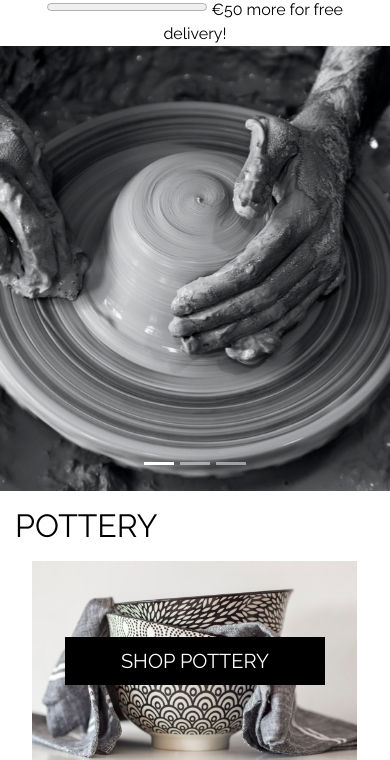
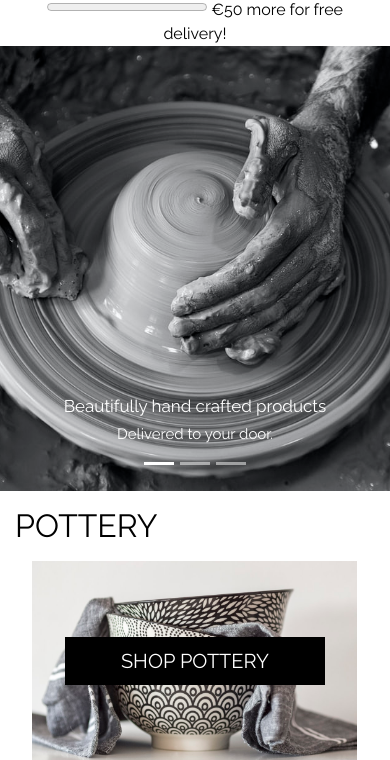
Before and after one commit to DarraghReid/krafts, a Django app: page / in a window 390 px wide. Shown: the part 115-875 px from the top of the page. Run offline with Django 3.2, Linux system fonts and the light colour scheme; parts of the project's set-up code (start-up, migrations or seed data) failed here and were passed over; some libraries are stand-ins or nearby versions.

Commit message:
finish styling home screen slider

```diff
--- a/home/templates/home/index.html
+++ b/home/templates/home/index.html
@@ -14,6 +14,7 @@
 
 {% block content %}
     <!-- Edited Bootstrap Slider -->
+    <!-- Edited Bootstrap Slider -->
     <div id="hero-slider" class="carousel slide carousel-fade" data-ride="carousel">
         <!-- Carousel navigation indicators -->
         <ol class="carousel-indicators">
@@ -23,20 +24,20 @@
         </ol>
         <div class="carousel-inner">
             <div class="carousel-item carousel-item-1 active">
-                <div class="carousel-caption d-none d-md-block">
-                    <h1>Beautifully hand crafted products</h1>
+                <div class="carousel-caption">
+                    <h2>Beautifully hand crafted products</h2>
                     <h3>Delivered to your door.</h3>
                 </div>
             </div>
             <div class="carousel-item carousel-item-2">
-                <div class="carousel-caption d-none d-md-block">
-                    <h1>Beautifully hand crafted products</h1>
+                <div class="carousel-caption">
+                    <h2>Beautifully hand crafted products</h2>
                     <h3>Delivered to your door.</h3>
                 </div>
             </div>
             <div class="carousel-item carousel-item-3">
-                <div class="carousel-caption d-none d-md-block">
-                    <h1>Beautifully hand crafted products</h1>
+                <div class="carousel-caption">
+                    <h2>Beautifully hand crafted products</h2>
                     <h3>Delivered to your door.</h3>
                 </div>
             </div>
--- a/static/css/base.css
+++ b/static/css/base.css
@@ -87,7 +87,7 @@ body {
 }
 
 .carousel-item-2 {
-    background: url('/media/b3.jpeg') no-repeat center center;
+    background: url('/media/cb2.jpeg') no-repeat center center;
     background-size: cover;
 }
 
@@ -97,7 +97,8 @@ body {
 }
 
 .carousel-caption {
-    color: #000;
+    color: white;
+    font-weight: 100;
 }
 
 .image-link {
@@ -376,6 +377,58 @@ input[name='q']::placeholder {
     }
 }
 
+@media (max-width: 704px) {
+    .carousel-caption h2 {
+        font-size: 30px;
+    }
+
+    .carousel-caption h3 {
+        font-size: 25px;
+    }
+}
+
+@media (max-width: 662px) {
+    .carousel-caption h2 {
+        font-size: 25px;
+    }
+
+    .carousel-caption h3 {
+        font-size: 20px;
+    }
+}
+
+@media (max-width: 554px) {
+    .carousel-caption h2 {
+        font-size: 20px;
+    }
+
+    .carousel-caption h3 {
+        font-size: 15px;
+    }
+}
+
+@media (max-width: 442px) {
+    .carousel-caption h2 {
+        font-size: 17px;
+    }
+}
+
+@media (max-width: 378px) {
+    .carousel-caption h2 {
+        font-size: 15px;
+    }
+}
+
+@media (max-width: 332px) {
+    .carousel-caption h2 {
+        font-size: 13px;
+    }
+
+    .carousel-caption h3 {
+        font-size: 13px;
+    }
+}
+
 /* Bring navbar button inline with other list items on sm screen up */
 @media (min-width: 576px) {
     .navbar-list-item {
```
